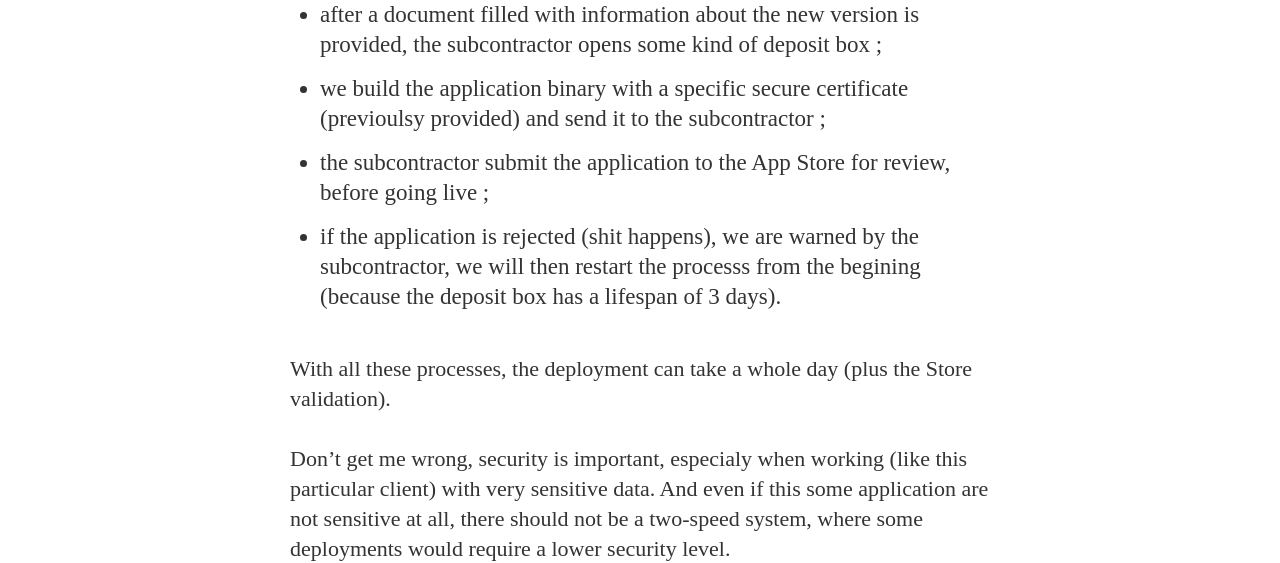
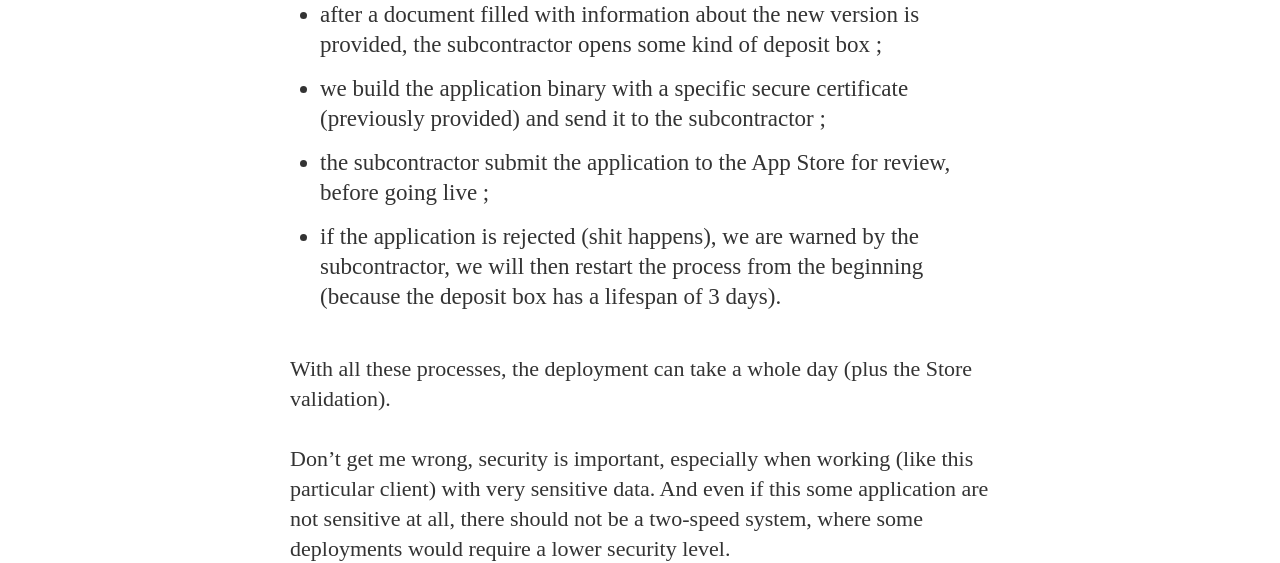
Before and after one commit to skwi/skwi.github.io, a Jekyll site: the page built from _posts/2015-02-27-stress-and-deployment.md, in a window 1280 px wide and 1400 px high, scrolled down 682 px. Shown: the part 768-1331 px from the top of the window. Built offline with Jekyll 4.4.1, drawn with Linux system fonts in a browser that asks for light colours; nearby versions of some CDN libraries; some web fonts are replaced; Markdown is read by kramdown in place of the engine named in the settings; comment, search, counter and statistics services are not loaded; some of the changed text lies outside the part shown.

Commit message:
some typo fixes

```diff
--- a/_posts/2015-02-27-stress-and-deployment.md
+++ b/_posts/2015-02-27-stress-and-deployment.md
@@ -9,29 +9,29 @@
 credit: Dennis Biela, Lightspeed Media, LLC, courtesy of NASA
 ---
 One particularity of the digital agencies like the one I work for is the opportunity to work on very different kind of project, with very different kind of business.
-The one I'm going to talk about today is a mobile application we recently had to develop for a multinationnal group.
+The one I'm going to talk about today is a mobile application we recently had to develop for a multinational group.
 
 These are often very instructive projects but they also are sometimes very tricky.
-Those kind of client generaly have good skills in project management fields, but they can be a real pain when it comes to the IT department.
+Those kind of client generally have good skills in project management fields, but they can be a real pain when it comes to the IT department.
 
 Let's for instance walk through the deployment process of the foregoing application.
 
 - First, we have to agree with the product manager that we have a version ready for distribution ;
-- the project leader then asks an offshore subcontracator to start a deployment process ;
+- the project leader then asks an offshore subcontractor to start a deployment process ;
 - after a document filled with information about the new version is provided, the subcontractor opens some kind of deposit box ;
-- we build the application binary with a specific secure certificate (previoulsy provided) and send it to the subcontractor ;
+- we build the application binary with a specific secure certificate (previously provided) and send it to the subcontractor ;
 - the subcontractor submit the application to the App Store for review, before going live ;
-- if the application is rejected (shit happens), we are warned by the subcontractor, we will then restart the processs from the begining (because the deposit box has a lifespan of 3 days).
+- if the application is rejected (shit happens), we are warned by the subcontractor, we will then restart the process from the beginning (because the deposit box has a lifespan of 3 days).
 
 With all these processes, the deployment can take a whole day (plus the Store validation).
 
-Don't get me wrong, security is important, especialy when working (like this particular client) with very sensitive data.
+Don't get me wrong, security is important, especially when working (like this particular client) with very sensitive data.
 And even if this some application are not sensitive at all,
 there should not be a two-speed system, where some deployments would require a lower security level.
 
 However I couldn't help but notice how much **stress** was induced when we had to publish a change as irrelevant as a *mailto* button.
 
-> **Managing stress is crutial when deploying a computer program.**
+> **Managing stress is crucial when deploying a computer program.**
 
 We often speak about automated testing, code reviews, continuous integration servers and other tools as **quality tools**.
 
```
Also changed, not shown: other parts of _posts/2015-02-27-stress-and-deployment.md (+1 -1 lines).
